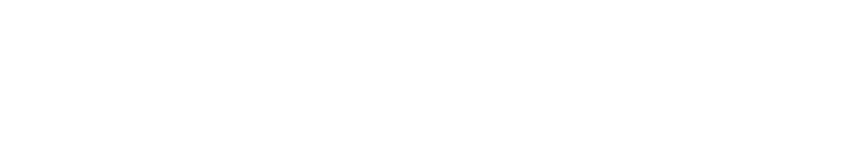
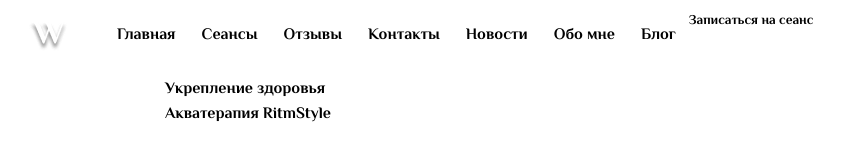
Before and after one commit to ex1ck/float, a plain HTML site: page index.html in a window 1280 px wide. Shown: the whole page, without its empty margins (5-849 px from the left). Drawn offline with Linux system fonts and the light colour scheme.

Commit message:
restart2

```diff
--- a/Style/custom.css
+++ b/Style/custom.css
@@ -9,3 +9,52 @@
 p { margin:0; }
 cite { font-style:normal; }
 fieldset { border-width:0; padding:0; margin:0; }
+
+* {
+  font-family: 'El Messiri', sans-serif;
+}
+
+.clearfix {
+  clear: both;
+}
+
+.fl {
+  float: left;
+}
+
+.container {
+  width: 100%;
+  max-width: 970px;
+  margin: 0 auto;
+  padding: 0px 15px;
+  overflow: auto;
+}
+.container-big {
+  width: 100%;
+  max-width: 1300px;
+  margin: 0 auto;
+  padding: 0px 15px;
+  overflow: auto;
+}
+
+.header-logo {
+
+
+}
+
+.navigation {
+
+}
+
+.navigation li {
+  float: left;
+
+}
+.navigation li a {
+  float: left;
+  padding: 15px 13px;
+}
+
+.header-button {
+
+}
--- a/index.html
+++ b/index.html
@@ -15,6 +15,37 @@
 </head>
 <body>
 
+    <header>
+        <div class="container-big">
+
+            <a href="#" class="header-logo fl">
+                <img src="./images/logo.png" alt="Wlogo"
+            </a>
+
+            <nav class="navigation fl">
+                <ul>
+                    <li><a href="#">Главная</a></li>
+                    <li><a href="#">Сеансы</a></li>
+                    <li><a href="#">Отзывы</a></li>
+                    <li><a href="#">Контакты</a></li>
+                    <li><a href="#">Новости</a></li>
+                    <li><a href="#">Обо мне</a></li>
+                    <li><a href="#">Блог
+            </nav>
+            <div class="header-button fl">
+            <button>Записаться на сеанс</button>
+        </div>
+        </div>
+    </header>
+    <main>
+        <section class="firstlook">
+            <div class="container">
+                <p>Укрепление здоровья</p>
+                <h1>Акватерапия RitmStyle</h1>
+            </div>
+
+        </section>
+    </main>
 
 </body>
 </html>
```
